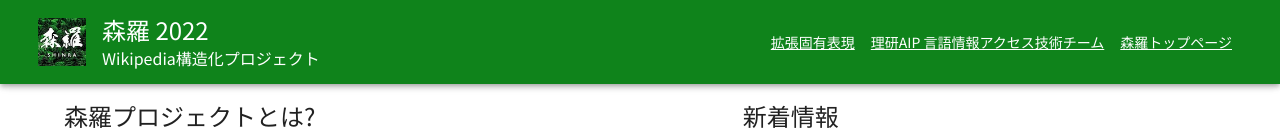
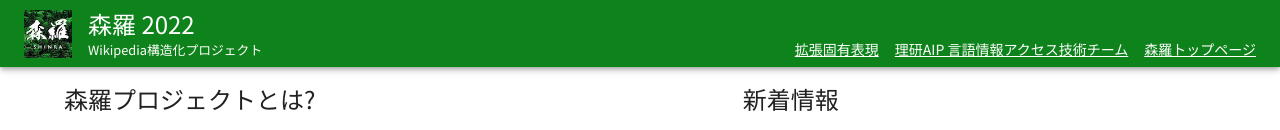
Before and after one commit to besna-institute/udagawa-shinra-project, a Next.js app: page / in a window 1280 px wide. Shown: the top 130 px of the page. Built offline with nearby package versions, Linux system fonts and the light colour scheme.

Commit message:
Fix header

```diff
--- a/components/Header.tsx
+++ b/components/Header.tsx
@@ -18,7 +18,7 @@ export const Header = () => (
               display: "flex",
               alignItems: "center",
               flexDirection: "row",
-              padding: "0.875rem",
+              padding: "0.5rem 0",
               cursor: "pointer",
               columnGap: "1rem",
             }}
@@ -32,14 +32,18 @@ export const Header = () => (
                 width: "3rem",
               }}
             />
-            <Box>
+            <div>
               <Typography variant="h5" color="inherit" component="h1">
                 森羅 2022
               </Typography>
-              <Typography color="body2" component="h1">
+              <Typography
+                component="h1"
+                color="inherit"
+                sx={{ fontSize: "0.8rem" }}
+              >
                 Wikipedia構造化プロジェクト
               </Typography>
-            </Box>
+            </div>
           </div>
         </NextLink>
         <div
@@ -47,7 +51,7 @@ export const Header = () => (
             display: "flex",
             alignItems: "center",
             flexDirection: "row",
-            padding: "1.5rem",
+            margin: "auto 0 0.5rem 0",
             columnGap: "1rem",
           }}
         >
```
